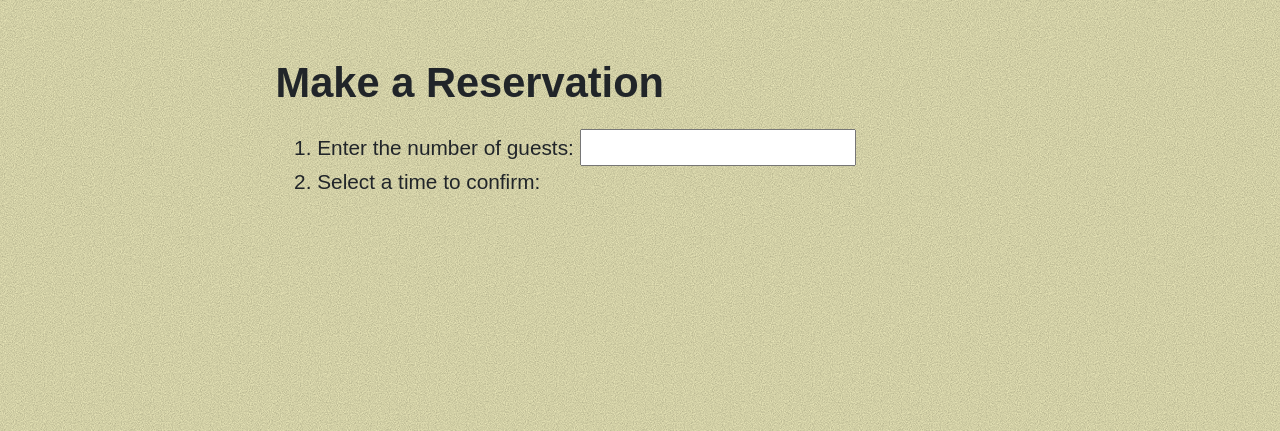
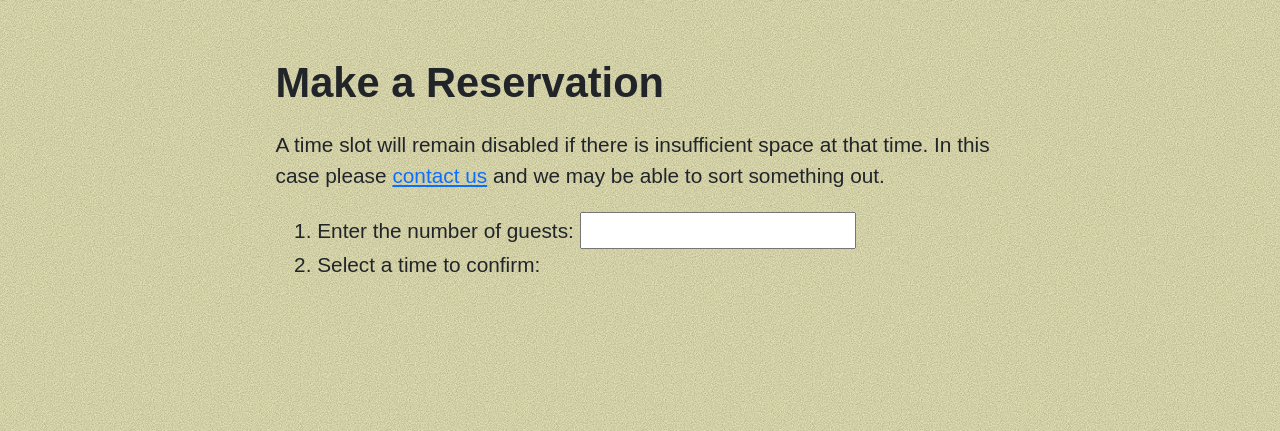
Before and after one commit to ctr-code/heart-of-ruritania, a Django app: template reservations/templates/reservations/reservation_times.html in a window 1280 px wide. Shown: the part 74-505 px from the top of the page. Run offline with Django 5.2, Linux system fonts and the light colour scheme; the template is opened without the code that fills it, so the values that code supplies are empty; some libraries are stand-ins or nearby versions; some web fonts are replaced.

Commit message:
On reservations times suggest phoning if no room

```diff
--- a/reservations/templates/reservations/reservation_times.html
+++ b/reservations/templates/reservations/reservation_times.html
@@ -12,6 +12,8 @@
             <p><button id="deleteReservation" class="btn btn-danger">Delete Reservation</button></p>
             {% endif %}
             <h2 class="mb-3">{% if editing %}Edit Reservation{% else %}Make a Reservation{% endif %}</h2>
+            <p>A time slot will remain disabled if there is insufficient space at that time.
+                In this case please <a href="{% url 'contact' %}">contact us</a> and we may be able to sort something out.</p>
             <form method="post">
                 {# This disabled button prevents Enter submitting the form #}
                 <input type="submit" disabled class="d-none" aria-hidden="true">
```
